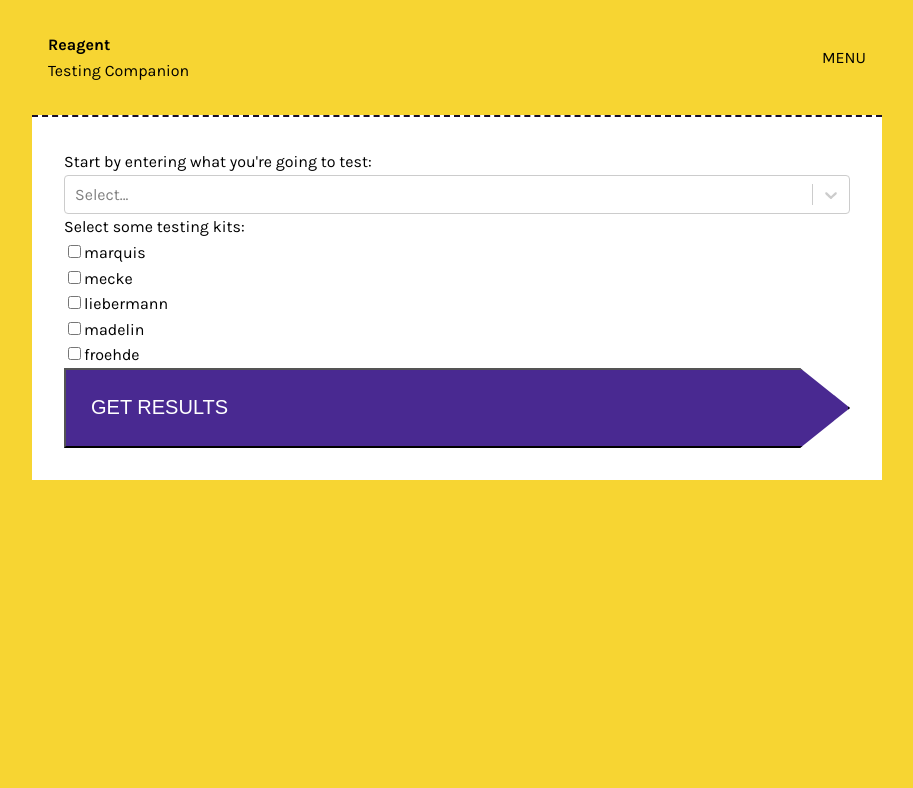
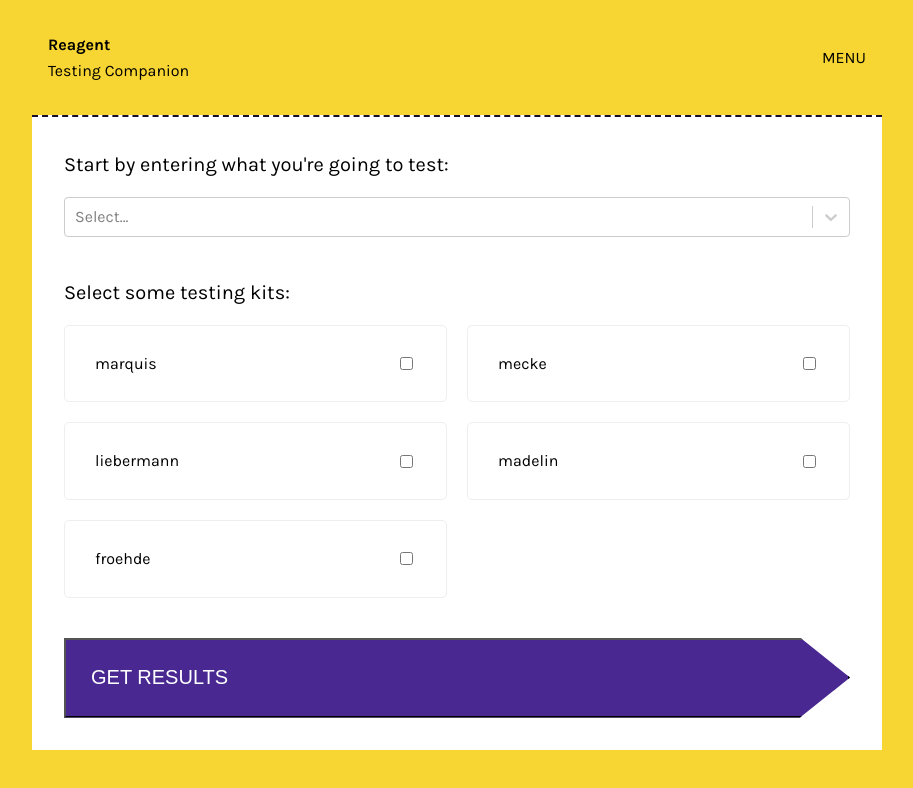
Before and after one commit to thompson-mcdonald/reagent, a React (Create React App) app: page /form in a window 1280 px wide. Shown: the top 788 px of the page, without its empty margins (183-1096 px from the left). Built offline with nearby package versions, Linux system fonts and the light colour scheme.

Commit message:
Convert Form component to styled-components
This omits some of the existing styling. I'm getting lazy. Will come
back round to it later.

```diff
--- a/src/App.jsx
+++ b/src/App.jsx
@@ -3,7 +3,7 @@ import { BrowserRouter as Router, Switch, Route } from "react-router-dom";
 import Header from "./components/Header/Header";
 import Wrapper from "./components/Wrapper/Wrapper";
 import Start from "./pages/Start/Start";
-import Form from "./pages/Form";
+import Form from "./pages/Form/Form";
 import Results from "./pages/Results";
 import "./App.css";
 
--- a/src/components/ReagentCheckbox.jsx
+++ /dev/null
@@ -1,14 +0,0 @@
-import React from "react";
-
-export default ({ reagent, handleChange }) => (
-  <div className="scb-option">
-    <input
-      className="scb-checkbox"
-      id={reagent}
-      type="checkbox"
-      value={reagent}
-      onChange={handleChange}
-    />
-    <label htmlFor={reagent}>{reagent}</label>
-  </div>
-);
--- /dev/null
+++ b/src/components/ReagentCheckbox/ReagentCheckbox.jsx
@@ -0,0 +1,24 @@
+import React from "react";
+import styled from "styled-components";
+
+const Option = styled.label`
+  padding: 25px 30px;
+  display: flex;
+  border: 1px solid #eee;
+  border-radius: 5px;
+  align-items: center;
+`;
+
+const Checkbox = styled.input.attrs({
+  type: "checkbox"
+})`
+  background: #ccc;
+  margin-left: auto;
+`;
+
+export default ({ reagent, handleChange }) => (
+  <Option htmlFor={reagent}>
+    {reagent}
+    <Checkbox id={reagent} value={reagent} onChange={handleChange} />
+  </Option>
+);
--- a/src/pages/Form.jsx
+++ b/src/pages/Form/Form.jsx
@@ -1,13 +1,30 @@
 import React, { Component } from "react";
 import Select from "react-select";
-import ReagentCheckbox from "../components/ReagentCheckbox";
-import Button from "../components/Button/Button";
-import data from "../data/drugs.json";
+import styled from "styled-components";
+import ReagentCheckbox from "../../components/ReagentCheckbox/ReagentCheckbox";
+import Button from "../../components/Button/Button";
+import data from "../../data/drugs.json";
 
 const selectOptions = Object.keys(data.drugs).map(drug => ({
   value: drug,
   label: drug
 }));
+
+const FormLabel = styled.label`
+  margin-bottom: 40px;
+  display: block;
+`;
+
+const Question = styled.div`
+  font-size: 20px;
+  margin-bottom: 1rem;
+`;
+
+const ReagentOptions = styled.div`
+  display: grid;
+  grid-template-columns: repeat(2, 1fr);
+  grid-gap: 20px;
+`;
 
 class Form extends Component {
   constructor(props) {
@@ -60,32 +77,32 @@ class Form extends Component {
     const { reagents } = this.state;
 
     return (
-      <div className="App form-wrapper">
       <form onSubmit={this.handleSubmit}>
-          <label className="form-label">
-            <span className="question">
-              Start by entering what you&apos;re going to test:
-            </span>
+        <FormLabel>
+          <Question>Start by entering what you&apos;re going to test:</Question>
           <Select
             options={selectOptions}
             onChange={this.handleChange}
             isMulti
           />
-          </label>
-          <span className="question">Select some testing kits:</span>
-          <div className="form-label scb-wrapper">
+        </FormLabel>
+
+        <FormLabel>
+          <Question>Select some testing kits:</Question>
+          <ReagentOptions>
             {Object.keys(reagents).map(reagent => (
               <ReagentCheckbox
                 reagent={reagent}
                 handleChange={this.handleChange}
               />
             ))}
-          </div>
+          </ReagentOptions>
+        </FormLabel>
+
         <Button theme="cta" type="submit">
           Get Results
         </Button>
       </form>
-      </div>
     );
   }
 }
--- a/src/styles/comp/_form.scss
+++ /dev/null
@@ -1,98 +0,0 @@
-.form-wrapper {
-  margin-bottom: 40px;
-}
-
-
-.field {
-  padding: 15px;
-  border-radius: 5px;
-  border: 2px solid $c-light-grey;
-  width: 100%;
-  font-size: 24px;
-  display: block;
-  @include media-breakpoint-up(sm) {
-    width: 57vw;
-  }
-  &:active, &:focus {
-    outline: 0;
-  }
-}
-
-.form-label {
-  margin-bottom: 40px;
-  display: block;
-}
-
-.question {
-  display: block;
-  font-size: 20px;
-  width: 100%;
-  line-height: 3.5;
-}
-
-.scb {
-  &-option {
-    display: inline-block;
-    width: 100%;
-    padding: 5px 0;
-    overflow: hidden;
-    @include media-breakpoint-up(sm) {
-      width: 40%;
-      padding: 10px 20px 0px 0;
-    }
-    label:focus {
-      outline: 0;
-    }
-  }
-  &-checkbox {
-    background: $c-light-grey;
-    width: 100%;
-    position: absolute;
-    opacity: 0;
-    right: 0;
-  }
-}
-
-.scb-checkbox + label {
-  position: relative;
-  cursor: pointer;
-  padding: 0;
-  height: 80px;
-  display: block;
-  padding: 25px 29px;
-  border: 1px solid #eee;
-  border-radius: 5px;
-  font-size: 16px;
-  @include media-breakpoint-up(sm) {
-    font-size: 20px;
-  }
-}
-
-.scb-checkbox:checked + label {
-  background: $c-light-grey;
-}
-
-.scb-checkbox:disabled + label {
-  background: white;
-  border: 3px solid $c-light-grey;
-}
-
-.scb-checkbox + label:before {
-  content: '';
-  margin-right: 15px;
-  display: inline-block;
-  vertical-align: text-top;
-  width: 25px;
-  background: #fff;
-  height: 25px;
-  border: 3px solid $c-light-grey;
-  border-radius: 200%;
-  margin-top: -3px;
-}
-
-.scb-checkbox:checked + label:before {
-  content: '';
-  display: inline-block;
-  vertical-align: text-top;
-  background: $c-green;
-}
```
Lines whose indentation alone changed are shown as unchanged.
